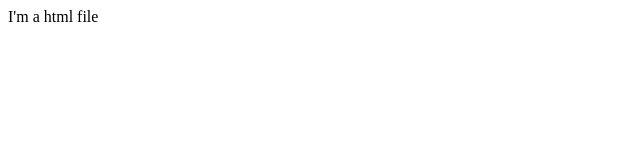
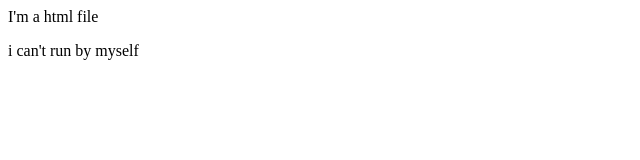
Before and after one commit to Asif734/GitPractice, a plain HTML site: page index.html in a window 1280 px wide. Shown: the whole page, without its empty margins (0-640 px from the left). Drawn offline with Linux system fonts and the light colour scheme.

Commit message:
index file is edited

```diff
--- a/index.html
+++ b/index.html
@@ -1,5 +1,6 @@
 <html>
 <body>
 <p>I'm a html file</p>
+<p>i can't run by myself</p>
 </body>
 </html>
```
